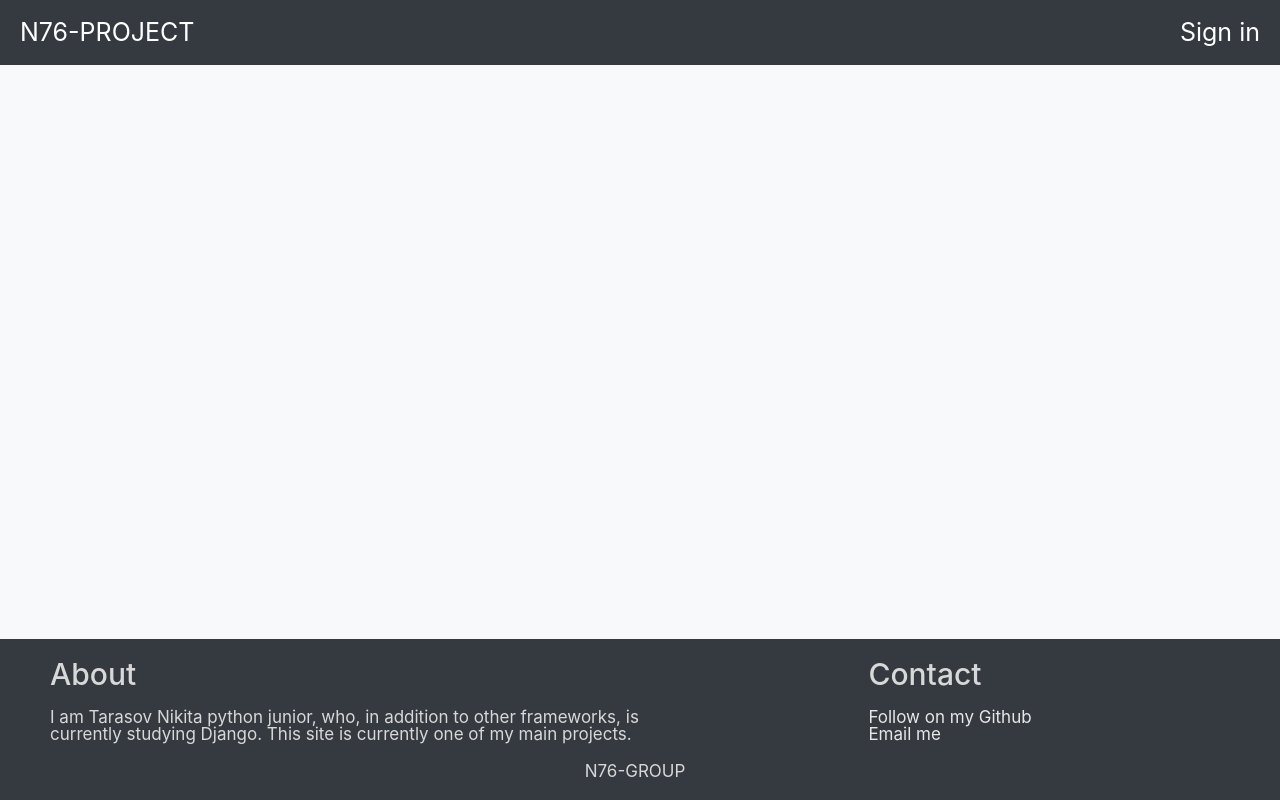
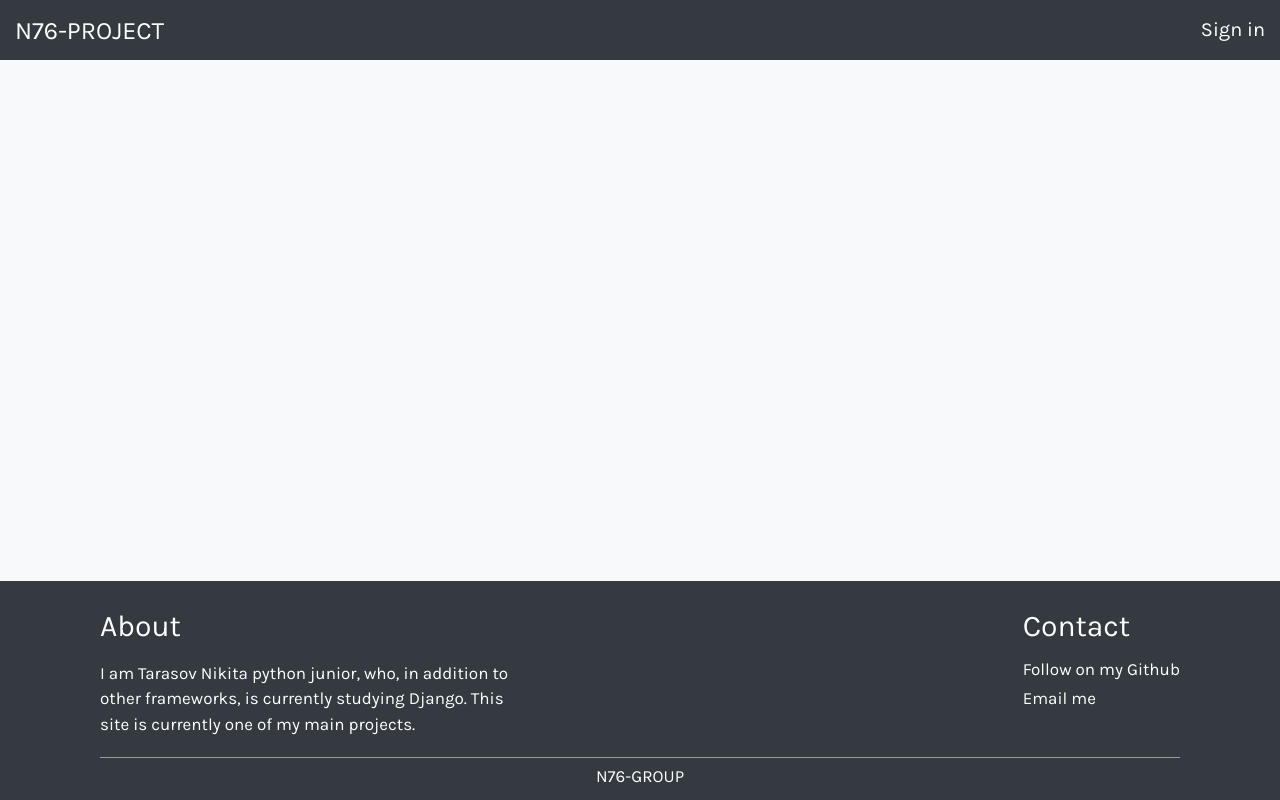
Before and after one commit to NIKITA-76/django-site, a Django app: page / in a window 1280 px wide. Run offline with Django 4.2, Linux system fonts and the light colour scheme.

Commit message:
Update main.css

```diff
--- a/DBLOG/blog_app/static/blog_app/css/main.css
+++ b/DBLOG/blog_app/static/blog_app/css/main.css
@@ -72,7 +72,7 @@ h1, h2, h3, h4, h5, h6 {
 
 /*-----------------------------------------------------*/
 * {
-  font-family: -apple-system,system-ui,BlinkMacSystemFont,"Segoe UI",Roboto,"Helvetica Neue",Arial,sans-serif
+  font-family: "Karla", sans-serif;
 }
 
 .wrapper {
@@ -84,7 +84,7 @@ h1, h2, h3, h4, h5, h6 {
 
 .header {
   grid-area: header;
-  padding: 20px;
+  padding: 15px;
   background-color: #343a40;
   display: grid;
   -webkit-box-align: center;
@@ -95,12 +95,7 @@ h1, h2, h3, h4, h5, h6 {
 .header__logo {
   grid-column: 2/3;
   color: white;
-  font-wight: 800;
   font-size: 25px;
-}
-.header__block {
-  border: 1px solid #000;
-  width: 100%;
 }
 .header__menu {
   grid-column: 3/4;
@@ -119,20 +114,18 @@ h1, h2, h3, h4, h5, h6 {
 .header__link {
   display: inline-block;
   color: white;
-  font-wight: 200;
-  font-size: 25px;
+  font-size: 20px;
 }
 .header__burger {
   display: none;
 }
 .header__signout {
+  display: none;
 }
 
-
-
 .main {
+  grid-area: main;
   background-color: #f8f9fa;
-  grid-area: main;
   padding: 30px 15px;
   display: grid;
   grid-template: 1fr/1fr minmax(auto, 300px) minmax(auto, 1100px) 1fr;
@@ -184,7 +177,7 @@ h1, h2, h3, h4, h5, h6 {
 .gallery__items {
   display: grid;
   gap: 60px;
-  grid-template-columns: repeat(auto-fit, minmax(600px, 1fr));
+  grid-template-columns: repeat(auto-fit, minmax(450px, 1fr));
 }
 .gallery__item {
   display: grid;
@@ -211,39 +204,56 @@ h1, h2, h3, h4, h5, h6 {
 }
 .gallery__text {
   color: #000;
-  font-size: 20px;
-  padding: 10px;
+  font-size: 23px;
+  padding: 25px;
   text-align: center;
+  line-height: 1.5;
+  word-spacing: 3px;
 }
 
 .footer {
+  grid-area: "footer";
   background-color: #343a40;
-  color: rgb(216, 216, 216);
+  color: white;
 }
 .footer__items {
   font-size: 17px;
   display: grid;
-  gap: 20px 0;
-  grid-template: auto auto/0.2fr 4fr 4fr 0.2fr;
-  padding: 20px 0px 0px 20px;
-  justify-items: center;
+  gap: 20px 50px;
+  grid-template: repeat(1, 1fr)/repeat(1fr, 400px);
+  padding: 30px 100px 10px 100px;
+  justify-items: start;
+  -webkit-box-pack: center;
+      -ms-flex-pack: center;
+          justify-content: center;
 }
 .footer__about {
-  grid-column: 2/3;
+  grid-column: 1/2;
+  width: 50%;
 }
 .footer__heading {
   font-size: 30px;
   padding: 0 0 20px 0;
   font-weight: 500;
 }
+.footer__text {
+  line-height: 1.5;
+}
 .footer__nav {
-  grid-column: 3/4;
+  grid-column: 2/3;
+}
+.footer__list li {
+  padding: 0 0 12px 0;
 }
 .footer__link {
-  color: rgb(231, 231, 231);
+  color: white;
 }
 .footer__copy {
-  grid-column: 1/4;
-  padding: 0px 0px 20px 0px;
+  grid-column: 1/3;
+  justify-self: stretch;
+  text-align: center;
+  margin: 0px 0px 5px 0px;
+  padding: 10px 0 0 0;
   font-size: 17px;
+  border-top: 1px solid rgba(255, 255, 255, 0.493);
 }
```
